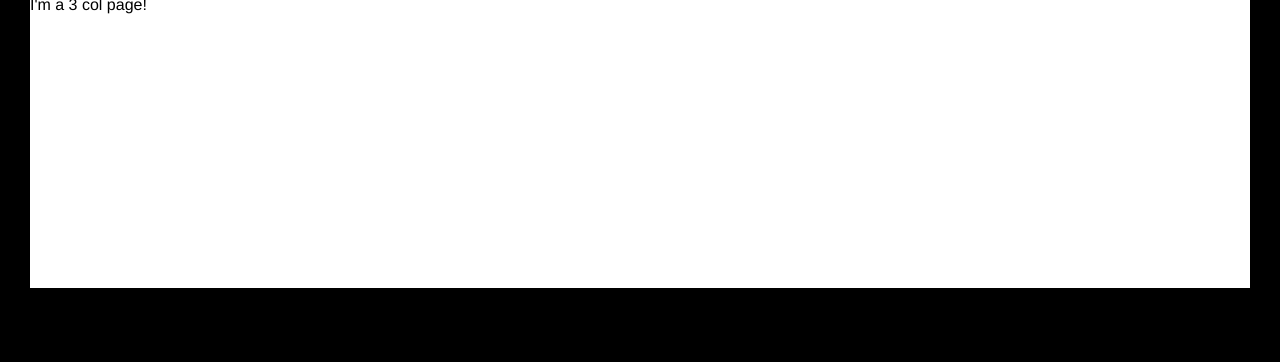
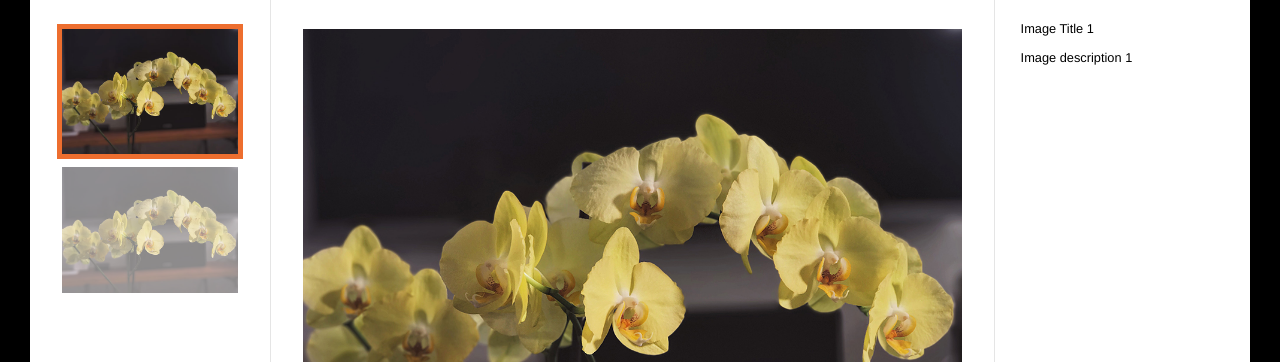
Before and after one commit to kylebowen/LE-CSS-and-Layout, a plain HTML site: page _site/gallery/index.html in a window 1280 px wide. Shown: the part 83-445 px from the top of the page. Drawn offline with Linux system fonts and the light colour scheme.

Commit message:
flesh out gallery page

```diff
--- a/_site/css/main.css
+++ b/_site/css/main.css
@@ -10,6 +10,7 @@ body {
   min-height: 100vh;
 }
 .content-container {
+  display: flex;
   flex: 1 1 auto;
   padding-top: 10vh;
   width: 100%;
@@ -117,6 +118,28 @@ h2 ~ p {
 }
 .footer-nav a {
   color: #ccc;
+}
+
+/* COLUMN STYLES */
+.col-three {
+  display: flex;
+  flex: 1;
+}
+.col {
+  box-sizing: border-box;
+  padding: 2em;
+}
+.col-three .col ~ .col {
+  border-left: 1px solid rgba(0, 0, 0, 0.1);
+}
+.col-three .col-nav {
+  flex: 0 1 15em;
+}
+.col-three .col-content {
+  flex: 1;
+}
+.col-three .col-aside {
+  flex: 0 1 20em;
 }
 
 /* HERO STYLES */
@@ -267,3 +290,40 @@ h2 ~ p {
 .bio-copy a {
   color: green;
 }
+
+/* GALLERY STYLES */
+.gallery-thumbs {
+  height: 90vh;
+  overflow: scroll;
+}
+.gallery-thumbs > div {
+  cursor: pointer;
+}
+.gallery-thumbs img {
+  box-sizing: border-box;
+  box-shadow: 0 0 0 5px transparent;
+  display: inline-block;
+  margin: 0 0 10px;
+  opacity: 0.5;
+  transition: all 0.5s ease-in-out;
+  width: 100%;
+}
+.gallery-thumbs img:hover {
+  opacity: 1;
+}
+.gallery-thumbs .current img {
+  box-shadow: 0 0 0 5px #ed6e2f;
+  opacity: 1;
+}
+.gallery-photo {
+  position: relative;
+}
+.gallery-photo img {
+  width: 100%;
+}
+.gallery-info {
+  font-size: 0.8rem;
+}
+.gallery-info h3 {
+  margin-bottom: 1em;
+}
--- a/_site/gallery/index.html
+++ b/_site/gallery/index.html
@@ -13,7 +13,7 @@
   <nav>
     <ul class="header-nav nav-links">
       <li><a href="/">Home</a></li>
-<li><a href="#">Nav 1</a></li>
+<li><a href="/gallery">Gallery</a></li>
 <li><a href="#">Nav 2</a></li>
 <li><a href="#">Nav 3</a></li>
 
@@ -26,7 +26,25 @@
 
 
     <div class="content-container">
-      I'm a 3 col page!
+      <div class="gallery col-three">
+  <div class="col col-nav gallery-thumbs" id="gallery-thumbs">
+    <div class="current">
+      <img src="/images/small/slide1.jpg" alt="Image title 1">
+    </div>
+    <div>
+      <img src="/images/small/slide1.jpg" alt="Image title 2">
+    </div>
+  </div>
+  <div class="col col-content">
+    <div class="gallery-photo" id="gallery-photo">
+      <img src="/images/large/slide1.jpg" alt="Image title 1">
+    </div>
+  </div>
+  <div class="col col-aside gallery-info" id="gallery-info">
+    <h3>Image Title 1</h3>
+    <p>Image description 1</p>
+  </div>
+</div>
 
     </div>
     <footer class="footer">
@@ -36,7 +54,7 @@
   <nav>
     <ul class="footer-nav nav-links">
       <li><a href="/">Home</a></li>
-<li><a href="#">Nav 1</a></li>
+<li><a href="/gallery">Gallery</a></li>
 <li><a href="#">Nav 2</a></li>
 <li><a href="#">Nav 3</a></li>
 
--- a/css/main.css
+++ b/css/main.css
@@ -10,6 +10,7 @@ body {
   min-height: 100vh;
 }
 .content-container {
+  display: flex;
   flex: 1 1 auto;
   padding-top: 10vh;
   width: 100%;
@@ -117,6 +118,28 @@ h2 ~ p {
 }
 .footer-nav a {
   color: #ccc;
+}
+
+/* COLUMN STYLES */
+.col-three {
+  display: flex;
+  flex: 1;
+}
+.col {
+  box-sizing: border-box;
+  padding: 2em;
+}
+.col-three .col ~ .col {
+  border-left: 1px solid rgba(0, 0, 0, 0.1);
+}
+.col-three .col-nav {
+  flex: 0 1 15em;
+}
+.col-three .col-content {
+  flex: 1;
+}
+.col-three .col-aside {
+  flex: 0 1 20em;
 }
 
 /* HERO STYLES */
@@ -267,3 +290,40 @@ h2 ~ p {
 .bio-copy a {
   color: green;
 }
+
+/* GALLERY STYLES */
+.gallery-thumbs {
+  height: 90vh;
+  overflow: scroll;
+}
+.gallery-thumbs > div {
+  cursor: pointer;
+}
+.gallery-thumbs img {
+  box-sizing: border-box;
+  box-shadow: 0 0 0 5px transparent;
+  display: inline-block;
+  margin: 0 0 10px;
+  opacity: 0.5;
+  transition: all 0.5s ease-in-out;
+  width: 100%;
+}
+.gallery-thumbs img:hover {
+  opacity: 1;
+}
+.gallery-thumbs .current img {
+  box-shadow: 0 0 0 5px #ed6e2f;
+  opacity: 1;
+}
+.gallery-photo {
+  position: relative;
+}
+.gallery-photo img {
+  width: 100%;
+}
+.gallery-info {
+  font-size: 0.8rem;
+}
+.gallery-info h3 {
+  margin-bottom: 1em;
+}
```
Also changed, not shown: _includes/nav-links.html (+1 -1 lines), _site/index.html (+4 -2 lines), gallery/index.html (+19 -1 lines), index.html (+2 -0 lines), _site/images/large/slide1.jpg (added), _site/images/small/slide1.jpg (added), images/large/slide1.jpg (added), images/small/slide1.jpg (added).
